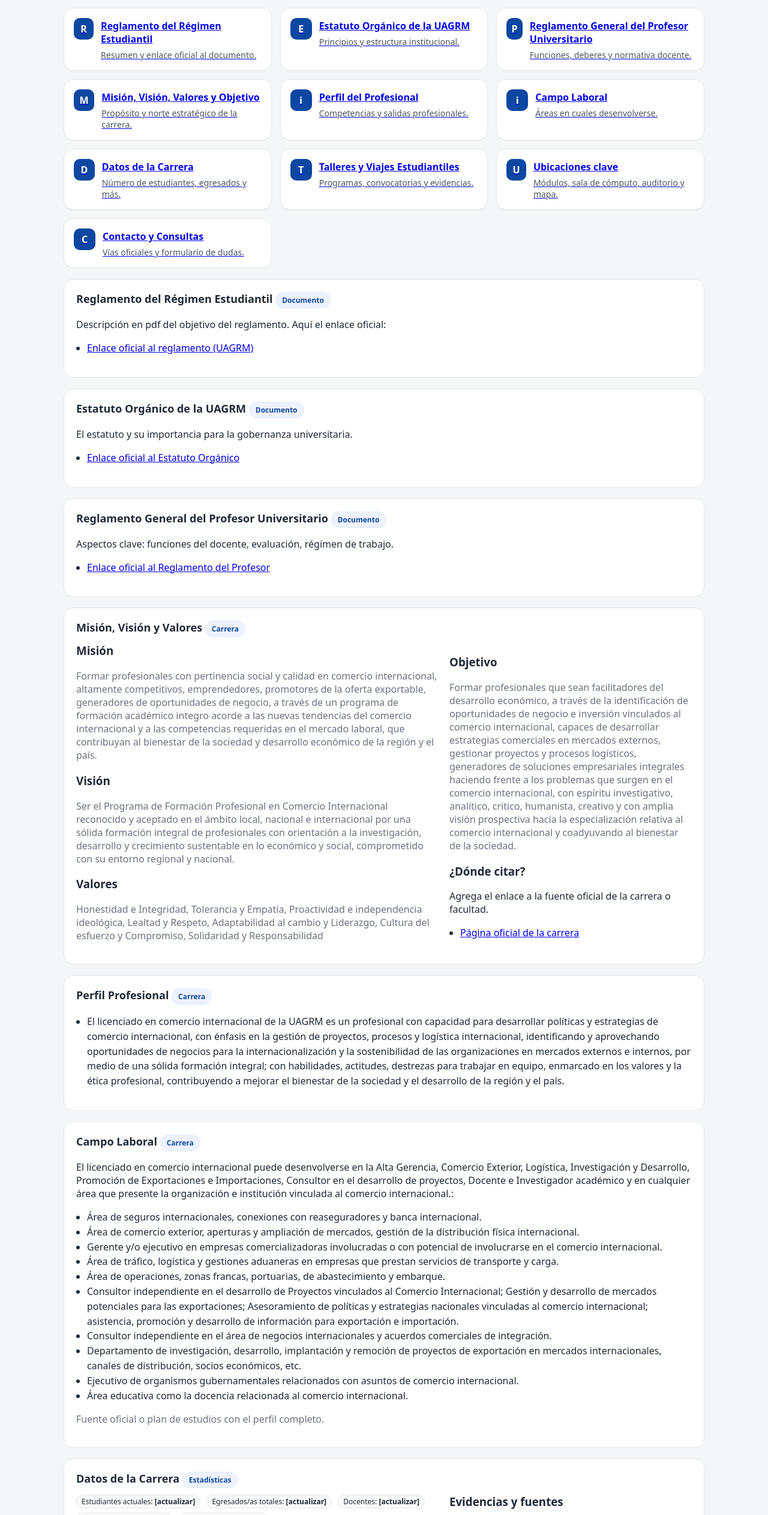
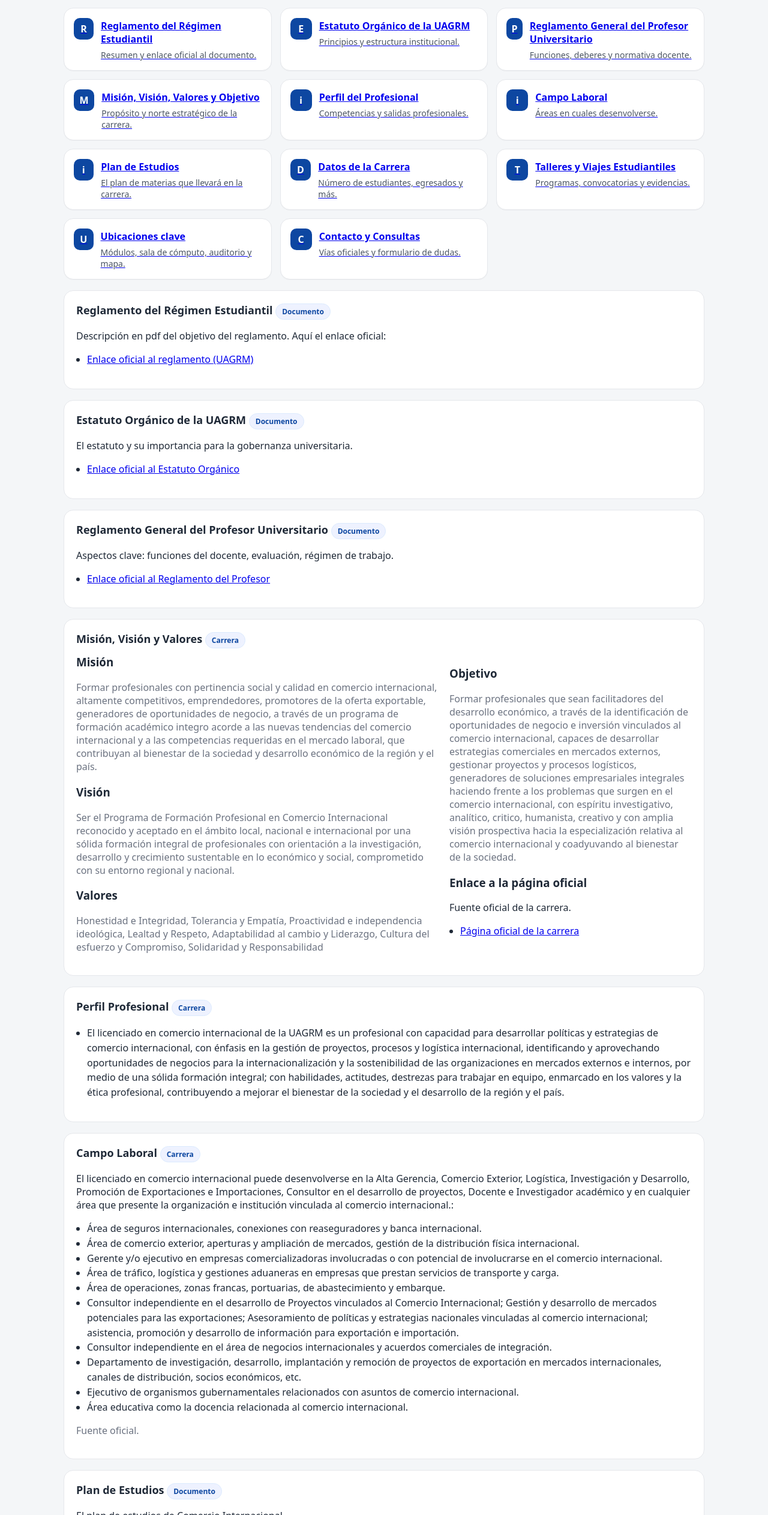
Before and after one commit to micaelamolina200-netizen/uagrm-info, a plain HTML site: page index.html in a window 1280 px wide. Shown: the part 274-2800 px from the top of the page at 60% size. Drawn offline with Linux system fonts and the light colour scheme.

Commit message:
Update index.html

```diff
--- a/index.html
+++ b/index.html
@@ -120,6 +120,10 @@
         <div class="icon">ℹ</div>
         <div><h3>Campo Laboral</h3><p>Áreas en cuales desenvolverse.</p></div>
       </a>
+      <a class="card" href="#plan-estudios">
+        <div class="icon">ℹ</div>
+        <div><h3>Plan de Estudios</h3><p>El plan de materias que llevará en la carrera.</p></div>
+      </a>
       <a class="card" href="#datos-carrera">
         <div class="icon">D</div>
         <div><h3>Datos de la Carrera</h3><p>Número de estudiantes, egresados y más.</p></div>
@@ -177,8 +181,8 @@
         <div>
           <h3>Objetivo</h3>
           <p class="muted">Formar profesionales que sean facilitadores del desarrollo económico, a través de la identificación de oportunidades de negocio e inversión vinculados al comercio internacional, capaces de desarrollar estrategias comerciales en mercados externos, gestionar proyectos y procesos logísticos, generadores de soluciones empresariales integrales haciendo frente a los problemas que surgen en el comercio internacional, con espíritu investigativo, analítico, critico, humanista, creativo y con amplia visión prospectiva hacia la especialización relativa al comercio internacional y coadyuvando al bienestar de la sociedad.</p>
-          <h3>¿Dónde citar?</h3>
-          <p>Agrega el enlace a la fuente oficial de la carrera o facultad.</p>
+          <h3>Enlace a la página oficial</h3>
+          <p>Fuente oficial de la carrera.</p>
           <ul class="list">
             <li><a href="https://www.uagrm.edu.bo/carreras/fcee-comercio-internacional" target="_blank" rel="noopener">Página oficial de la carrera</a></li>
           </ul>
@@ -207,7 +211,15 @@
         <li>Ejecutivo de organismos gubernamentales relacionados con asuntos de comercio internacional. </li>
         <li>Área educativa como la docencia relacionada al comercio internacional.</li>
       </ul>
-      <p class="muted">Fuente oficial o plan de estudios con el perfil completo.</p>
+      <p class="muted">Fuente oficial.</p>
+    </section>
+
+    <section id="Plan de Estudios" class="section">
+      <h2>Plan de Estudios <span class="pill">Documento</span></h2>
+      <p>El plan de estudios de Comercio Internacional.</p>
+     <ul class="list">
+        <li><a href="https://drive.google.com/file/d/1qIQmERnAiRt14A0xe5AYTJmlo_UZcOpS/view" target="_blank" rel="noopener">Enlace oficial al Estatuto Orgánico</a></li>
+      </ul>
     </section>
 
     <section id="datos-carrera" class="section">
```
